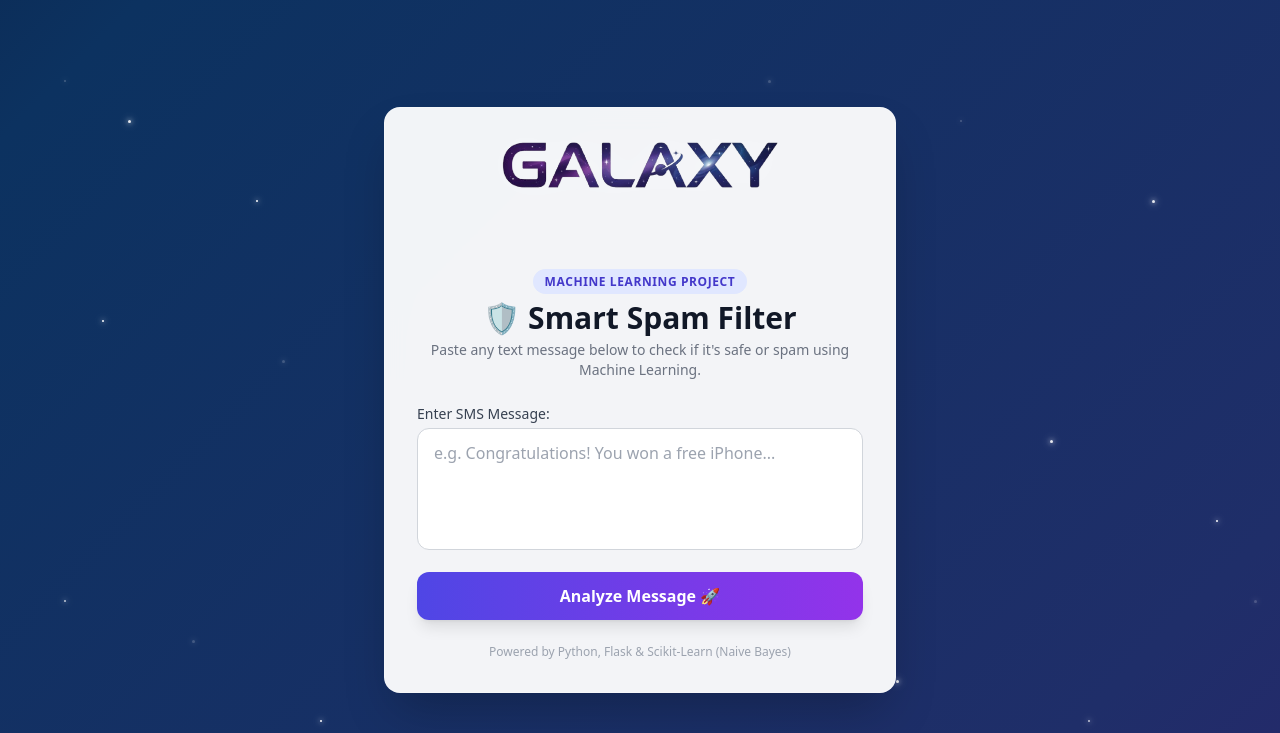
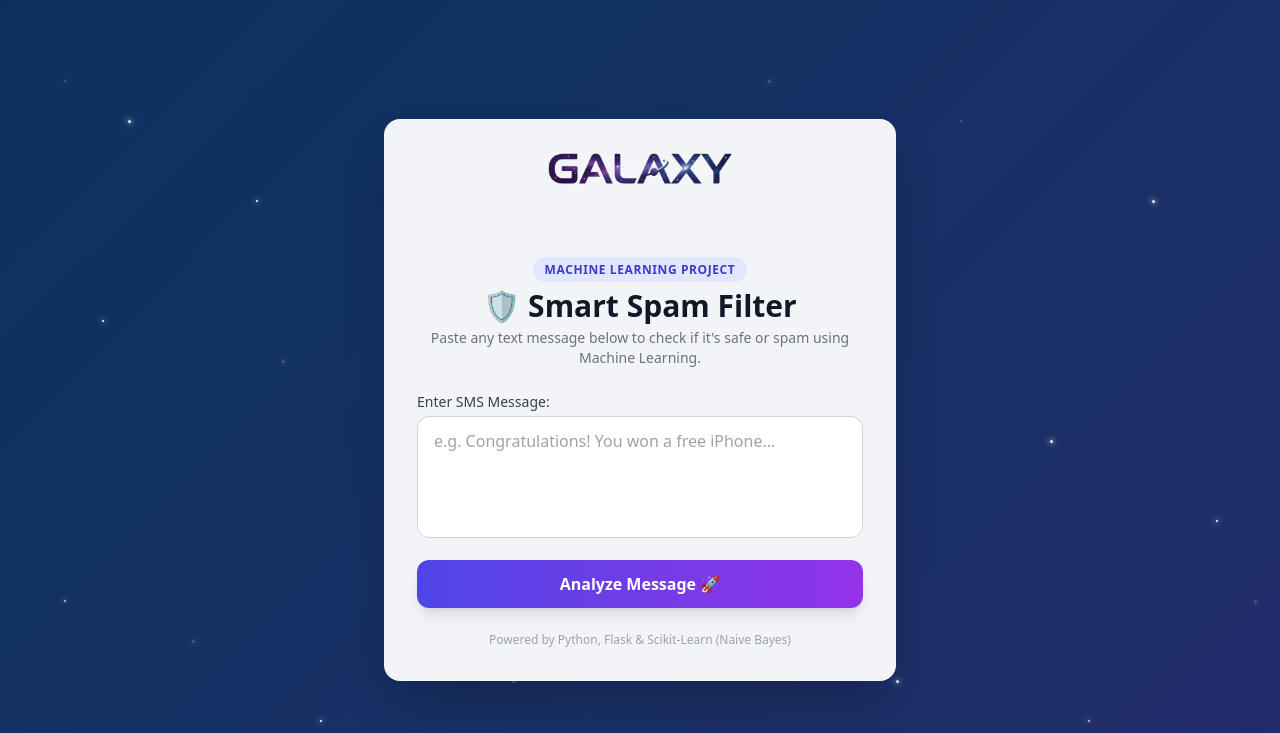
Before and after one commit to VV-S70/sms-spam-filter, a Flask app: page / in a window 1280 px wide. Shown: the top 733 px of the page. Run offline with Flask 3, Linux system fonts and the light colour scheme; parts of the project's set-up code (start-up, migrations or seed data) failed here and were passed over; some libraries are stand-ins or nearby versions.

Commit message:
Refactor index.html for improved structure and styling

```diff
--- a/templates/index.html
+++ b/templates/index.html
@@ -107,8 +107,8 @@
     <div class="bg-white/95 backdrop-blur-md shadow-2xl rounded-2xl max-w-lg w-full p-8 border border-white/20 animate-fade relative z-10">
 
         <!-- Logo Header -->
-        <div class="text-center mb-4 animate-fade">
-            <img src="/logo.png" alt="Galaxy Logo" class="h-12 w-auto mx-auto drop-shadow-[0_0_15px_rgba(255,255,255,0.4)]">
+        <div class="text-center mb-2 animate-fade">
+            <img src="/logo.png" alt="Galaxy Logo" class="h-8 w-auto mx-auto drop-shadow-[0_0_15px_rgba(255,255,255,0.4)]">
         </div>
 
         <!-- Header Section -->
```
